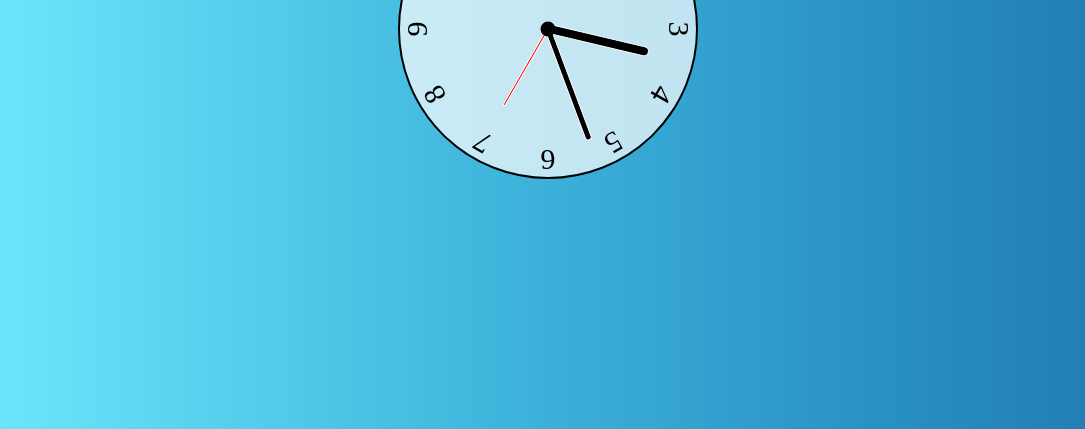
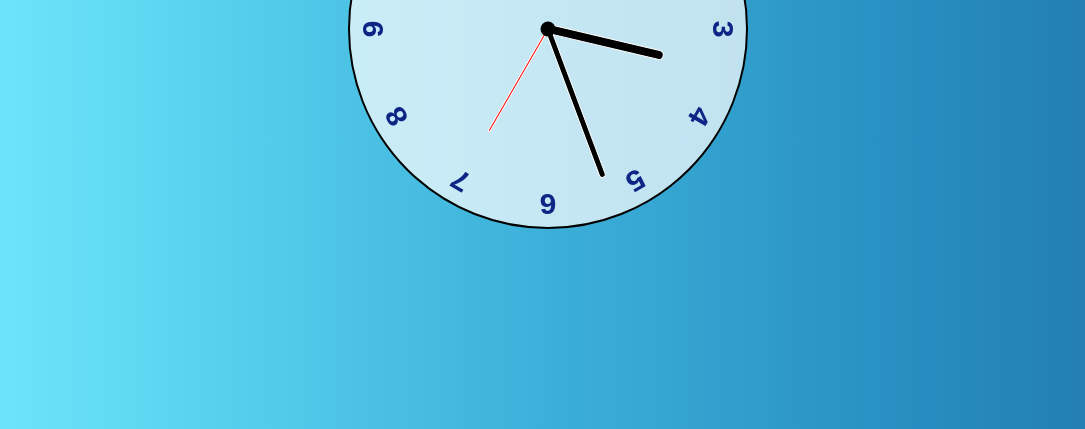
Before and after one commit to dusanpopov/Analog-clock, a plain HTML site: page index.html in a window 1280 px wide. Shown: the part 371-800 px from the top of the page, without its empty margins (92-1177 px from the left). Drawn offline with Linux system fonts and the light colour scheme.

Commit message:
updated styles, colors and font

```diff
--- a/css/styles.css
+++ b/css/styles.css
@@ -2,6 +2,7 @@
     box-sizing: border-box;
     margin: 0;
     padding: 0;
+    font-family: 'Courier New', Courier, monospace;
 }
 
 html{
@@ -21,8 +22,8 @@ body{
 
 .clock{
     --rotation: 0;
-    width: 30rem;
-    height: 30rem;
+    width: 40rem;
+    height: 40rem;
     background-color: rgba(255,255,255,0.7);
     border-radius: 50%;
     border: .2rem solid black;
@@ -37,6 +38,9 @@ body{
     height: 100%;
     text-align: center;
     transform: rotate(var(--rotation));
+    padding: .8rem;
+    font-weight: 600;
+    color: #0d2585;
 }
 
 .number1{
@@ -118,6 +122,6 @@ body{
 
 .hour{
     width: 1rem;
-    height: 35%;
+    height: 30%;
     background-color: black;
 }
```
